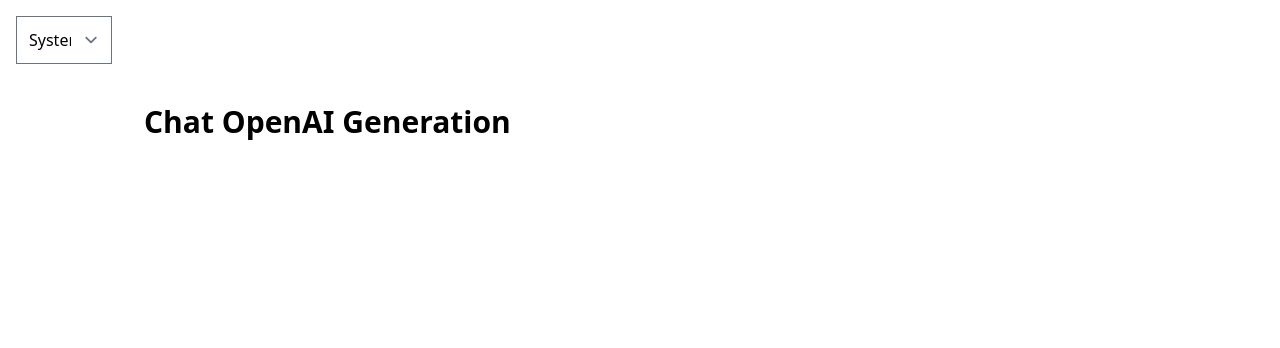
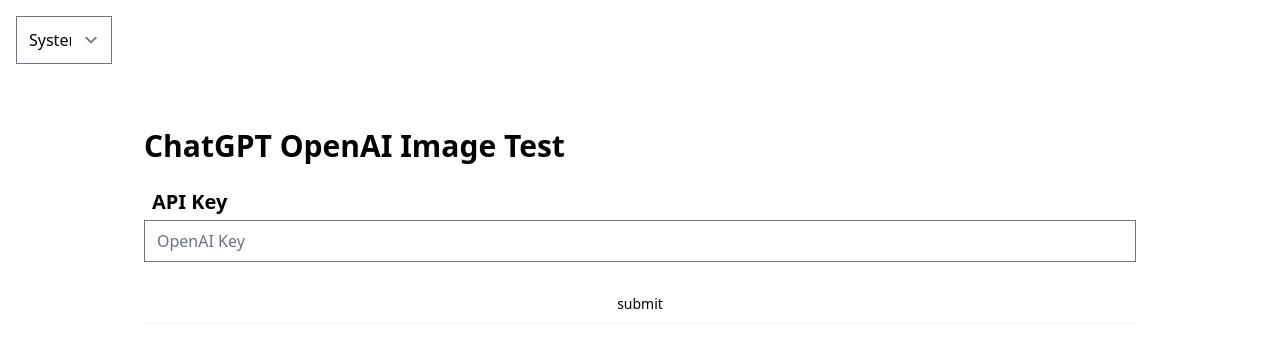
Before and after one commit to LouisKoXiang/nuxt3-chatgpt-openai, a Nuxt app: page / in a window 1280 px wide. Shown: the top 348 px of the page. Built offline with nearby package versions, Linux system fonts and the light colour scheme.

Commit message:
[F2E] Adjust Form

```diff
--- a/components/TheMain.vue
+++ b/components/TheMain.vue
@@ -1,5 +1,5 @@
 <template>
-  <main class="min-h-screen dark:bg-gray-800 dark:text-gray-200">
+  <main class="min-h-screen dark:bg-gray-800">
     <NuxtPage />
   </main>
 </template>
--- a/nuxt.config.ts
+++ b/nuxt.config.ts
@@ -12,7 +12,7 @@
       {
         autoImports: [
           'defineStore',
-          ['defineStore', 'definePiniaStore'],
+          ['defineStore', 'definePiniaStore']
         ]
       }
     ]
--- a/pages/index.vue
+++ b/pages/index.vue
@@ -1,7 +1,25 @@
 <template>
-  <div class="max-w-5xl py-8 px-4 mx-auto dark:bg-gray-90">
-    <h1 class="text-3xl font-bold">
-      Chat OpenAI Generation
+  <div class="max-w-5xl py-8 px-4 mx-auto">
+    <h1 class="text-3xl font-bold py-6">
+      ChatGPT OpenAI Image Test
     </h1>
+    <form
+      class="grid grid-cols-1 gap-6"
+    >
+      <label class="block">
+        <span class="font-bold p-2 text-xl leading-7">API Key</span>
+        <input
+          type="text"
+          class="form-input mt-1 block w-full"
+          placeholder="OpenAI Key"
+        >
+      </label>
+      <button
+        type="submit"
+        class="inline-flex justify-center items-center py-2 px-4 text-sm font-medium shadow-sm"
+      >
+        <span>submit</span>
+      </button>
+    </form>
   </div>
 </template>
```
